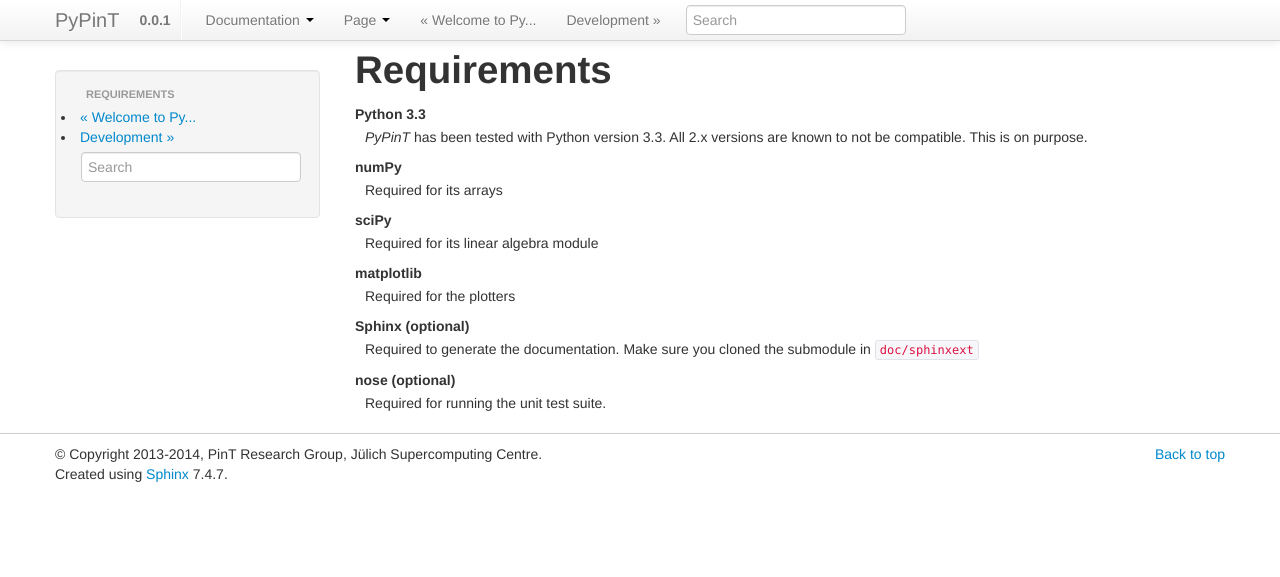
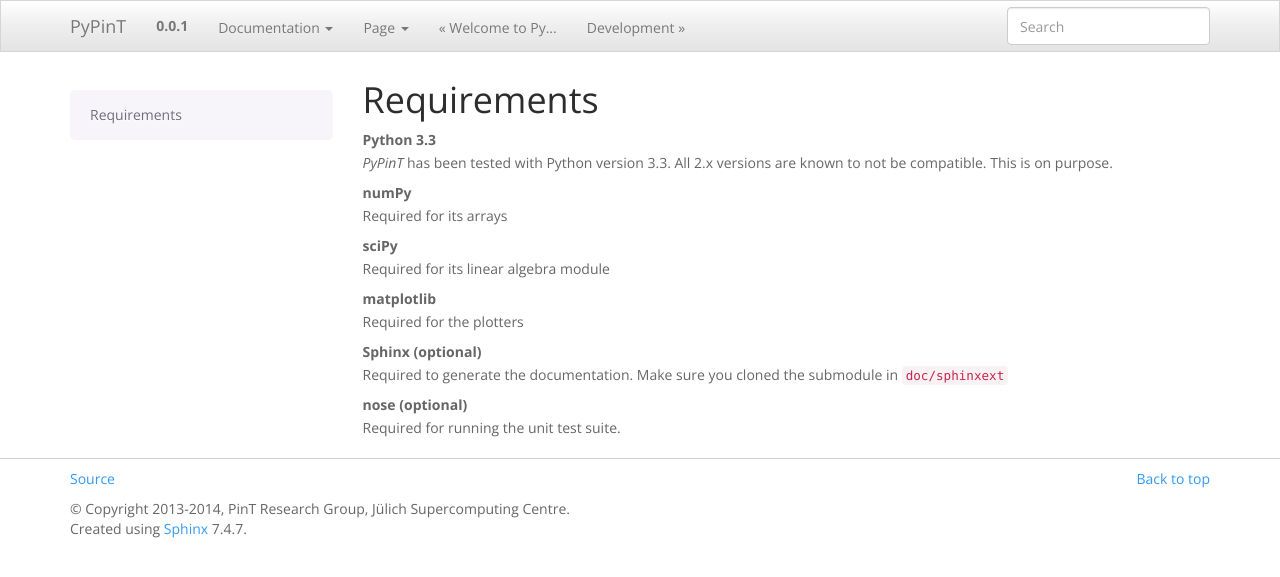
Before and after one commit to Parallel-in-Time/PyPinT, a Sphinx documentation site: the page built from doc/source/requirements.rst, in a window 1280 px wide. Shown: the top 577 px of the page. Built offline with Sphinx 7.4.7, drawn with Linux system fonts in a browser that asks for light colours; some of the changed lines change nothing that is shown.

Commit message:
docu: many changes to docu config (Napoleon, BootstrapWriter, ...)
From now on, Napoleon is used as the docstring transformer for Numpy
style docstrings.

The custom BootstrapHTMLWriter is also used now.

Signed-off-by: Torbjörn Klatt <t.klatt@fz-juelich.de>

```diff
--- a/doc/source/conf.py
+++ b/doc/source/conf.py
@@ -29,12 +29,15 @@
 
 # Add any Sphinx extension module names h')), as strings. They can be extensions
 # coming with Sphinx (named 'sphinx.ext.*') or your custom ones.
-extensions = ['sphinx.ext.todo',
-              'sphinx.ext.coverage',
-              'sphinx.ext.mathjax',
-              'sphinx.ext.viewcode',
-              'sphinx.ext.autosummary',
-              'sphinx.ext.napoleon']
+extensions = [
+    'sphinx.ext.todo',
+    'sphinx.ext.mathjax',
+    'sphinx.ext.viewcode',
+    'sphinx.ext.autosummary',
+    'sphinx.ext.napoleon',
+    'sphinx.ext.graphviz',
+    'sphinx.ext.inheritance_diagram'
+]
 
 # Add any paths that contain templates here, relative to this directory.
 templates_path = ['_templates']
@@ -98,14 +101,15 @@
 
 # -- Options for autodoc Extension ---------------------------------------------
 
-autoclass_content = "both"
+autoclass_content = "class"
 
-autodoc_member_order = "bysource"
+autodoc_member_order = "groupwise"
 
 autodoc_default_flags = [
     "members",
     "private-members",
-    "undoc-members",
+    "special-members",
+    "no-undoc-members",
     # "inherited-members",  # reactivate to show inherited members for all derived classes
     "show-inheritance"
 ]
@@ -130,11 +134,18 @@
 todo_include_todos = True
 
 
+# -- Options for Graphviz ------------------------------------------------------
+
+graphviz_output_format = 'svg'
+
+
 # -- Options for HTML output ---------------------------------------------------
 
 # The theme to use for HTML and HTML Help pages.  See the documentation for
 # a list of builtin themes.
 html_theme = 'bootstrap'
+
+html_translator_class = 'sphinx_bootstrap_theme.BootstrapTranslator'
 
 # Theme options are theme-specific and customize the look and feel of a theme
 # further.  For a list of options available for each theme, see the
@@ -193,11 +204,11 @@
     #
     # Options are nothing with "" (default) or the name of a valid theme
     # such as "amelia" or "cosmo".
-    'bootswatch_theme': "",
+    'bootswatch_theme': "spacelab",
 
     # Choose Bootstrap version.
     # Values: "3" (default) or "2" (in quotes)
-    'bootstrap_version': "2",
+    'bootstrap_version': "3",
 }
 
 # Add any paths that contain custom themes here, relative to this directory.
@@ -233,7 +244,13 @@
 html_use_smartypants = True
 
 # Custom sidebar templates, maps document names to template names.
-html_sidebars = {'sidebar': ['localtoc.html']}
+html_sidebars = {
+    'index': [],
+    'search': [],
+    'genindex': [],
+    'py-modindex': [],
+    '**': ['localtoc.html']
+}
 
 # Additional templates that should be rendered to pages, maps page names to
 # template names.
@@ -249,13 +266,13 @@
 html_split_index = False
 
 # If true, links to the reST sources are added to the pages.
-html_show_sourcelink = False
+html_show_sourcelink = True
 
 # If true, "Created using Sphinx" is shown in the HTML footer. Default is True.
-# html_show_sphinx = True
+html_show_sphinx = True
 
 # If true, "(C) Copyright ..." is shown in the HTML footer. Default is True.
-# html_show_copyright = True
+html_show_copyright = True
 
 # If true, an OpenSearch description file will be output, and all pages will
 # contain a <link> tag referring to it.  The value of this option must be the
```
